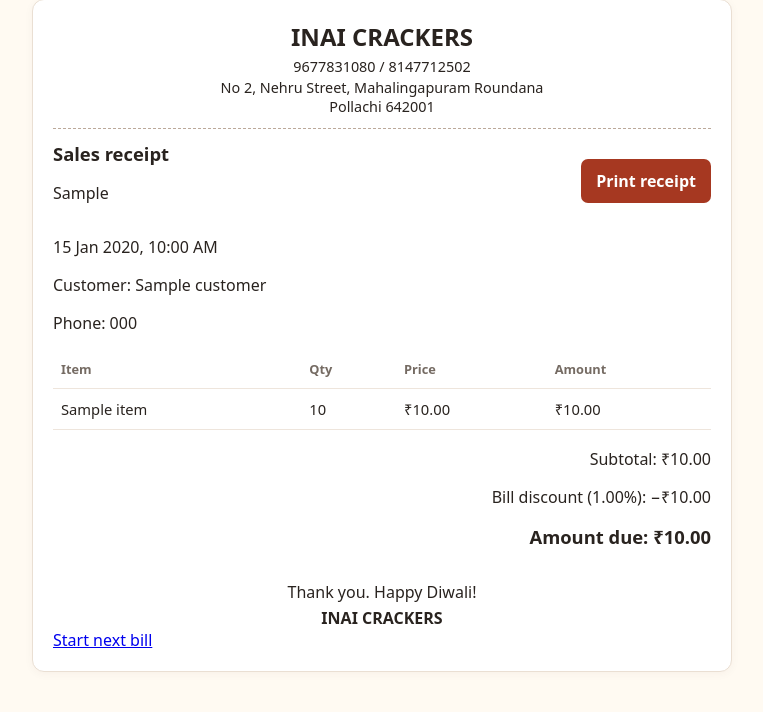
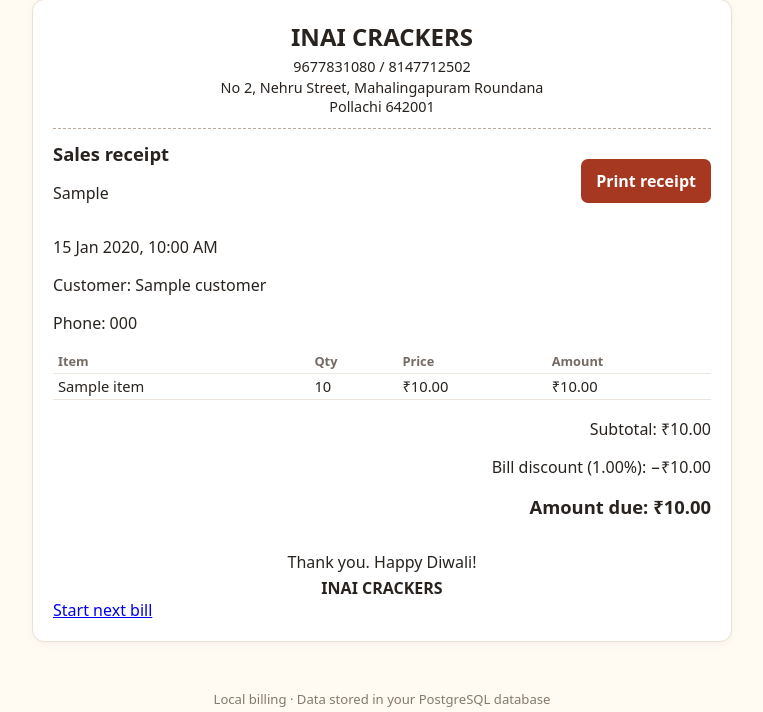
Before and after one commit to Dhaveer/Cracker_Billing, a Flask app: template templates/receipt.html in a window 1280 px wide. Shown: the part 84-796 px from the top of the page, without its empty margins (258-1021 px from the left). Run offline with Flask 3, Linux system fonts and the light colour scheme; the template is opened without the code that fills it: most values are stand-ins (such as "Sample title", 1, 10 or a date in 2020); some libraries are stand-ins or nearby versions.

Commit message:
Improve receipt styling in style.css by adding padding and line-height adjustments for table headers and cells in print media. This enhances the overall readability and presentation of printed receipts.

```diff
--- a/static/style.css
+++ b/static/style.css
@@ -23,4 +23,6 @@ header{padding-left:max(18px,calc((100% - 1760px)/2));padding-right:max(18px,cal
 @media(max-width:850px){.checkout-grid{grid-template-columns:1fr}.product-search-panel{grid-column:auto}.bill-adjustments{grid-template-columns:1fr 1.2fr}}
 @media(max-width:520px){.bill-adjustments{grid-template-columns:1fr}.discount-controls{grid-template-columns:1fr}}
 @media print{.receipt{width:100%;max-width:700px;margin:0 auto}.receipt td:first-child{white-space:nowrap}}
+.receipt table th,.receipt table td{padding:4px 5px;line-height:1.15}
+@media print{.receipt table th,.receipt table td{padding:2px 4px;line-height:1.05}}
 .receipt-thanks{margin-bottom:0}.receipt-footer-brand{text-align:center;font-weight:800;margin:4px 0 0}
```
